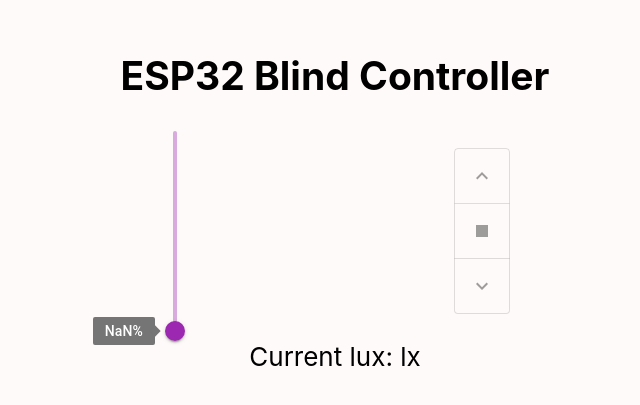
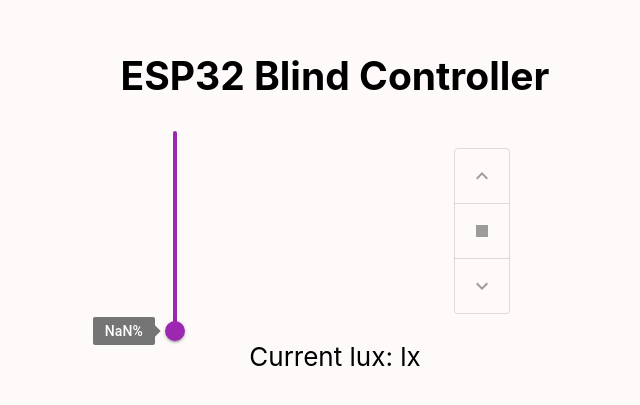
Before and after one commit to peter-kerr1/Automatic-Blind-Controller-ESP32, a React (Create React App) app in the folder blind-controller/: page / in a window 1280 px wide. Shown: the part 129-534 px from the top of the page, without its empty margins (305-945 px from the left). Built offline with nearby package versions, Linux system fonts and the light colour scheme; no server answers; the database is empty.

Commit message:
Invert progress slider

```diff
--- a/blind-controller/src/App.js
+++ b/blind-controller/src/App.js
@@ -65,6 +65,7 @@
   return (
     <Slider
       orientation="vertical"
+      track="inverted"
       color='secondary'
       min={encoderMin}
       max={encoderMax}
```
